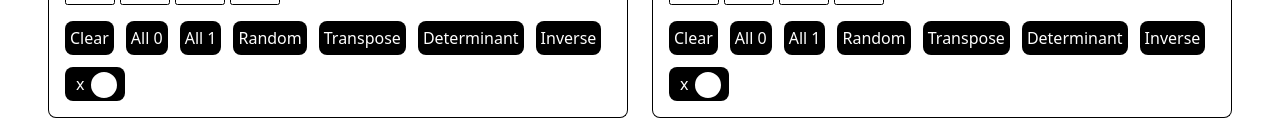
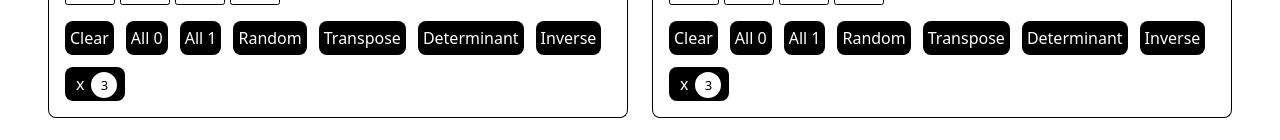
Before and after one commit to endriuuuu1/matrix-calculator-DevOps-project, a React app in the folder frontend/: page / in a window 1280 px wide. Shown: the part 437-577 px from the top of the page. Built offline with nearby package versions, Linux system fonts and the light colour scheme; the HTML template or start-up script is replaced by a standard one.

Commit message:
cleaning component, scalar function request

```diff
--- a/frontend/src/App.tsx
+++ b/frontend/src/App.tsx
@@ -4,6 +4,12 @@ import Header from "./components/Header";
 import Matrix from "./components/Matrix";
 import BasicCalculation from "./components/BasicCalculation";
 import Result from "./components/Result";
+import {
+  transposeHandler,
+  determinantHandler,
+  inverseHandler,
+  scalarHandler,
+} from "./functions";
 
 function App() {
   const [matrixA, setMatrixA] = useState(
@@ -13,73 +19,7 @@ function App() {
     Array.from({ length: 4 }, () => Array(4).fill(""))
   );
   const [result, setResult] = useState<any>(null);
-
-  const transposeHandler = async () => {
-    const matrix_a = matrixA.map((row) => row.map(Number));
-    const matrix_b = matrixB.map((row) => row.map(Number));
-    try {
-      const res = await fetch("http://127.0.0.1:5000/api/calculate", {
-        method: "POST",
-        headers: {
-          "Content-Type": "application/json",
-        },
-        body: JSON.stringify({
-          operation: "transpose",
-          matrix_a,
-          matrix_b,
-        }),
-      });
-      const data = await res.json();
-      setResult(data);
-      console.log(data);
-    } catch (error) {
-      console.log(error);
-    }
-  };
-
-  const determinantHandler = async () => {
-    const matrix_a = matrixA.map((row) => row.map(Number));
-    const matrix_b = matrixB.map((row) => row.map(Number));
-    try {
-      const res = await fetch("http://127.0.0.1:5000/api/calculate", {
-        method: "POST",
-        headers: {
-          "Content-Type": "application/json",
-        },
-        body: JSON.stringify({
-          operation: "determinant",
-          matrix_a,
-          matrix_b,
-        }),
-      });
-      const data = await res.json();
-      setResult(data);
-    } catch (error) {
-      console.log(error);
-    }
-  };
-
-  const inverseHandler = async () => {
-    const matrix_a = matrixA.map((row) => row.map(Number));
-    const matrix_b = matrixB.map((row) => row.map(Number));
-    try {
-      const res = await fetch("http://127.0.0.1:5000/api/calculate", {
-        method: "POST",
-        headers: {
-          "Content-Type": "application/json",
-        },
-        body: JSON.stringify({
-          operation: "inverse",
-          matrix_a,
-          matrix_b,
-        }),
-      });
-      const data = await res.json();
-      setResult(data);
-    } catch (error) {
-      console.log(error);
-    }
-  };
+  const [scalarNum, setScalarNum] = useState<string>("3");
 
   return (
     <div
@@ -97,17 +37,31 @@ function App() {
           title="Matrix A"
           matrix={matrixA}
           setMatrix={setMatrixA}
-          transposeHandler={transposeHandler}
-          determinantHandler={determinantHandler}
-          inverseHandler={inverseHandler}
+          transposeHandler={() => transposeHandler(matrixA, matrixB, setResult)}
+          determinantHandler={() =>
+            determinantHandler(matrixA, matrixB, setResult)
+          }
+          inverseHandler={() => inverseHandler(matrixA, matrixB, setResult)}
+          scalarNum={scalarNum}
+          setScalarNum={setScalarNum}
+          scalarHandler={() =>
+            scalarHandler(matrixA, matrixB, setResult, scalarNum)
+          }
         />
         <Matrix
           title="Matrix B"
           matrix={matrixB}
           setMatrix={setMatrixB}
-          transposeHandler={transposeHandler}
-          determinantHandler={determinantHandler}
-          inverseHandler={inverseHandler}
+          transposeHandler={() => transposeHandler(matrixA, matrixB, setResult)}
+          determinantHandler={() =>
+            determinantHandler(matrixA, matrixB, setResult)
+          }
+          inverseHandler={() => inverseHandler(matrixA, matrixB, setResult)}
+          scalarNum={scalarNum}
+          setScalarNum={setScalarNum}
+          scalarHandler={() =>
+            scalarHandler(matrixA, matrixB, setResult, scalarNum)
+          }
         />
       </div>
       <BasicCalculation />
--- a/frontend/src/components/Buttons.tsx
+++ b/frontend/src/components/Buttons.tsx
@@ -6,6 +6,9 @@ export default function Buttons({
   transposeHandler,
   determinantHandler,
   inverseHandler,
+  setSclarNum,
+  scalarNum,
+  scalarHandler,
 }: {
   clearHandler: () => void;
   allZeroHandler: () => void;
@@ -14,6 +17,9 @@ export default function Buttons({
   transposeHandler: () => Promise<void>;
   determinantHandler: () => Promise<void>;
   inverseHandler: () => Promise<void>;
+  scalarNum: string;
+  setSclarNum: React.Dispatch<React.SetStateAction<string>>;
+  scalarHandler: () => Promise<void>;
 }) {
   const buttonsArray = [
     "Clear",
@@ -59,6 +65,8 @@ export default function Buttons({
                 determinantHandler();
               } else if (b === "Inverse") {
                 inverseHandler();
+              } else if (b === "x") {
+                scalarHandler();
               }
             }}
           >
@@ -73,6 +81,8 @@ export default function Buttons({
             [&::-webkit-inner-spin-button]:appearance-none
             text-center text-[1.3rem] font-[500]
             border-2 outline-none bg-white"
+              value={scalarNum}
+              onChange={(e) => setSclarNum(e.target.value)}
             />
           )}
         </div>
--- a/frontend/src/components/Matrix.tsx
+++ b/frontend/src/components/Matrix.tsx
@@ -22,6 +22,9 @@ export default function Matrix({
   transposeHandler,
   determinantHandler,
   inverseHandler,
+  scalarNum,
+  setScalarNum,
+  scalarHandler,
 }: {
   title: string;
   matrix: any[][];
@@ -29,6 +32,9 @@ export default function Matrix({
   transposeHandler: () => Promise<void>;
   determinantHandler: () => Promise<void>;
   inverseHandler: () => Promise<void>;
+  scalarNum: string;
+  setScalarNum: React.Dispatch<React.SetStateAction<string>>;
+  scalarHandler: () => Promise<void>;
 }) {
   const setRowManual = (newRowCount: number) => {
     setRowManualUtil(matrix, setMatrix, newRowCount);
@@ -96,6 +102,9 @@ export default function Matrix({
         transposeHandler={transposeHandler}
         determinantHandler={determinantHandler}
         inverseHandler={inverseHandler}
+        scalarNum={scalarNum}
+        setSclarNum={setScalarNum}
+        scalarHandler={scalarHandler}
       />
     </div>
   );
--- a/frontend/src/components/Result.tsx
+++ b/frontend/src/components/Result.tsx
@@ -1,5 +1,5 @@
 function Result({ result }: { result: any }) {
-  if (!result || !result.result) {
+  if (!result) {
     return (
       <div className="text-center p-8 bg-gray-100 rounded-lg">
         <p className="text-gray-600">
@@ -11,7 +11,7 @@ function Result({ result }: { result: any }) {
 
   if (result.error) {
     return (
-      <div className="text-center p-8 bg-red-100 rounded-lg">
+      <div className="text-[1.6rem] font-[500] text-center p-8 bg-red-100 rounded-lg">
         <p className="text-red-600">Error: {result.error}</p>
       </div>
     );
@@ -46,17 +46,18 @@ function Result({ result }: { result: any }) {
 
         <div
           className="flex flex-col gap-[1.6rem] py-4
-  text-[1.6rem] font-[600]"
+          text-[1.6rem] font-[600]
+          pl-[1.5rem]"
         >
           {result.result.map((row: number[], rowIndex: number) => (
             <div
               key={rowIndex}
               className="grid gap-[1.6rem] text-left"
-              style={{ gridTemplateColumns: `repeat(${row.length}, 180px)` }}
+              style={{ gridTemplateColumns: `repeat(${row.length}, auto)` }}
             >
               {row.map((cell: number, colIndex: number) => (
                 <span key={colIndex} className="min-w-[4rem]">
-                  {cell}
+                  {Number.isInteger(cell) ? cell : cell.toFixed(3)}
                 </span>
               ))}
             </div>
@@ -64,7 +65,7 @@ function Result({ result }: { result: any }) {
         </div>
 
         <div
-          className="relative ml-4"
+          className="relative"
           style={{
             width: "8px",
             height: `${result.result.length * 3 + 2}rem`,
--- a/frontend/src/functions.ts
+++ b/frontend/src/functions.ts
@@ -124,3 +124,111 @@ export const randomHandler = (
       )
   );
 };
+
+export const transposeHandler = async (
+  matrixA: any[][],
+  matrixB: any[][],
+  setResult: React.Dispatch<any>
+) => {
+  const matrix_a = matrixA.map((row) => row.map(Number));
+  const matrix_b = matrixB.map((row) => row.map(Number));
+  try {
+    const res = await fetch("http://127.0.0.1:5000/api/calculate", {
+      method: "POST",
+      headers: {
+        "Content-Type": "application/json",
+      },
+      body: JSON.stringify({
+        operation: "transpose",
+        matrix_a,
+        matrix_b,
+      }),
+    });
+    const data = await res.json();
+    setResult(data);
+    console.log(data);
+  } catch (error) {
+    console.log(error);
+  }
+};
+
+export const determinantHandler = async (
+  matrixA: any[][],
+  matrixB: any[][],
+  setResult: React.Dispatch<any>
+) => {
+  const matrix_a = matrixA.map((row) => row.map(Number));
+  const matrix_b = matrixB.map((row) => row.map(Number));
+  try {
+    const res = await fetch("http://127.0.0.1:5000/api/calculate", {
+      method: "POST",
+      headers: {
+        "Content-Type": "application/json",
+      },
+      body: JSON.stringify({
+        operation: "determinant",
+        matrix_a,
+        matrix_b,
+      }),
+    });
+    const data = await res.json();
+    setResult(data);
+  } catch (error) {
+    console.log(error);
+  }
+};
+
+export const inverseHandler = async (
+  matrixA: any[][],
+  matrixB: any[][],
+  setResult: React.Dispatch<any>
+) => {
+  const matrix_a = matrixA.map((row) => row.map(Number));
+  const matrix_b = matrixB.map((row) => row.map(Number));
+  try {
+    const res = await fetch("http://127.0.0.1:5000/api/calculate", {
+      method: "POST",
+      headers: {
+        "Content-Type": "application/json",
+      },
+      body: JSON.stringify({
+        operation: "inverse",
+        matrix_a,
+        matrix_b,
+      }),
+    });
+    const data = await res.json();
+    setResult(data);
+  } catch (error) {
+    console.log(error);
+  }
+};
+
+export const scalarHandler = async (
+  matrixA: any[][],
+  matrixB: any[][],
+  setResult: React.Dispatch<any>,
+  scalarNum: string
+) => {
+  const matrix_a = matrixA.map((row) => row.map(Number));
+  const matrix_b = matrixB.map((row) => row.map(Number));
+  const scalar_num = Number(scalarNum);
+  try {
+    const res = await fetch("http://127.0.0.1:5000/api/calculate", {
+      method: "POST",
+      headers: {
+        "Content-Type": "application/json",
+      },
+      body: JSON.stringify({
+        operation: "scalar_multiply",
+        matrix_a,
+        matrix_b,
+        scalar_num,
+      }),
+    });
+    const data = await res.json();
+    setResult(data);
+  } catch (error) {
+    console.log(error);
+  }
+};
```
